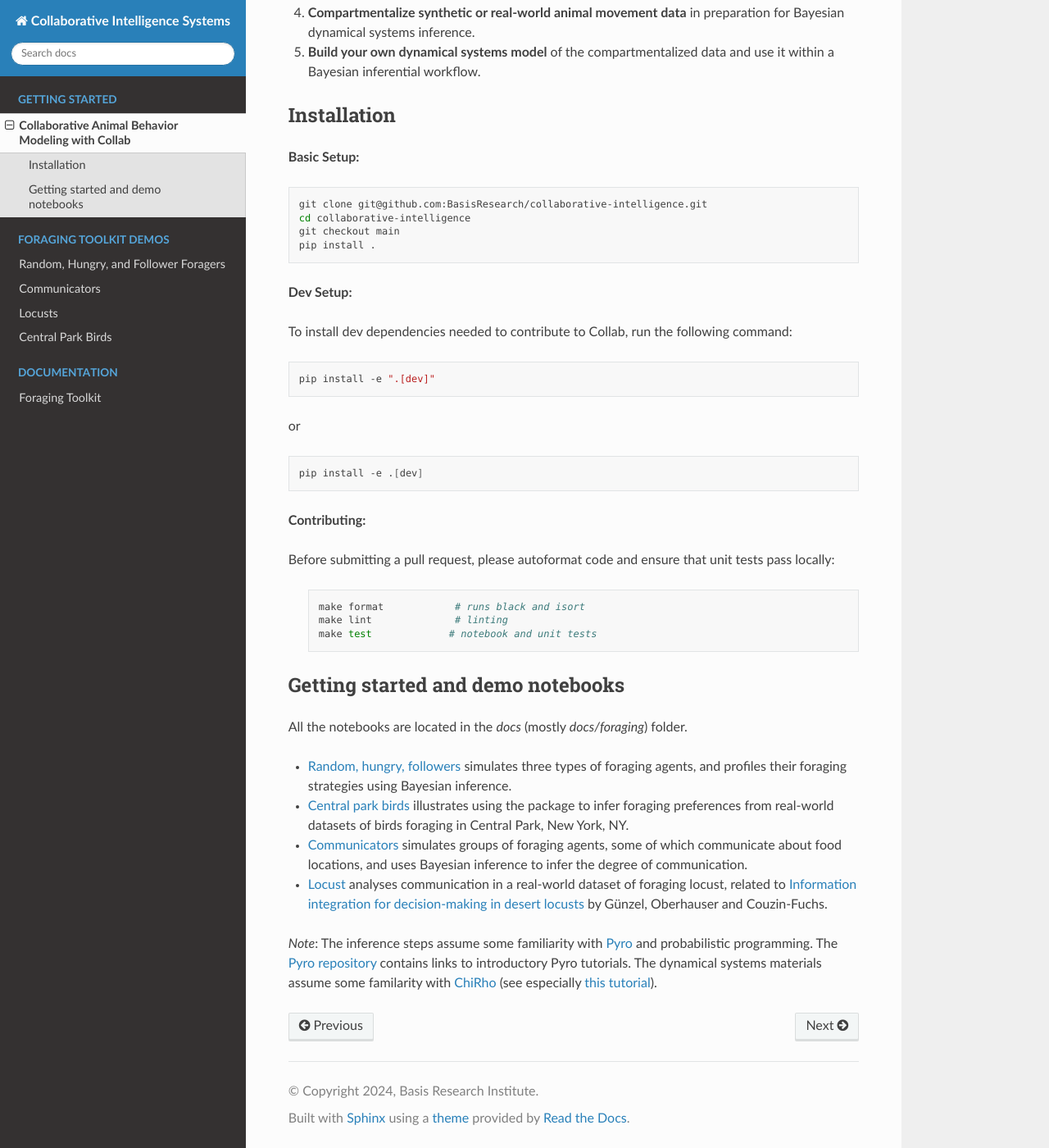
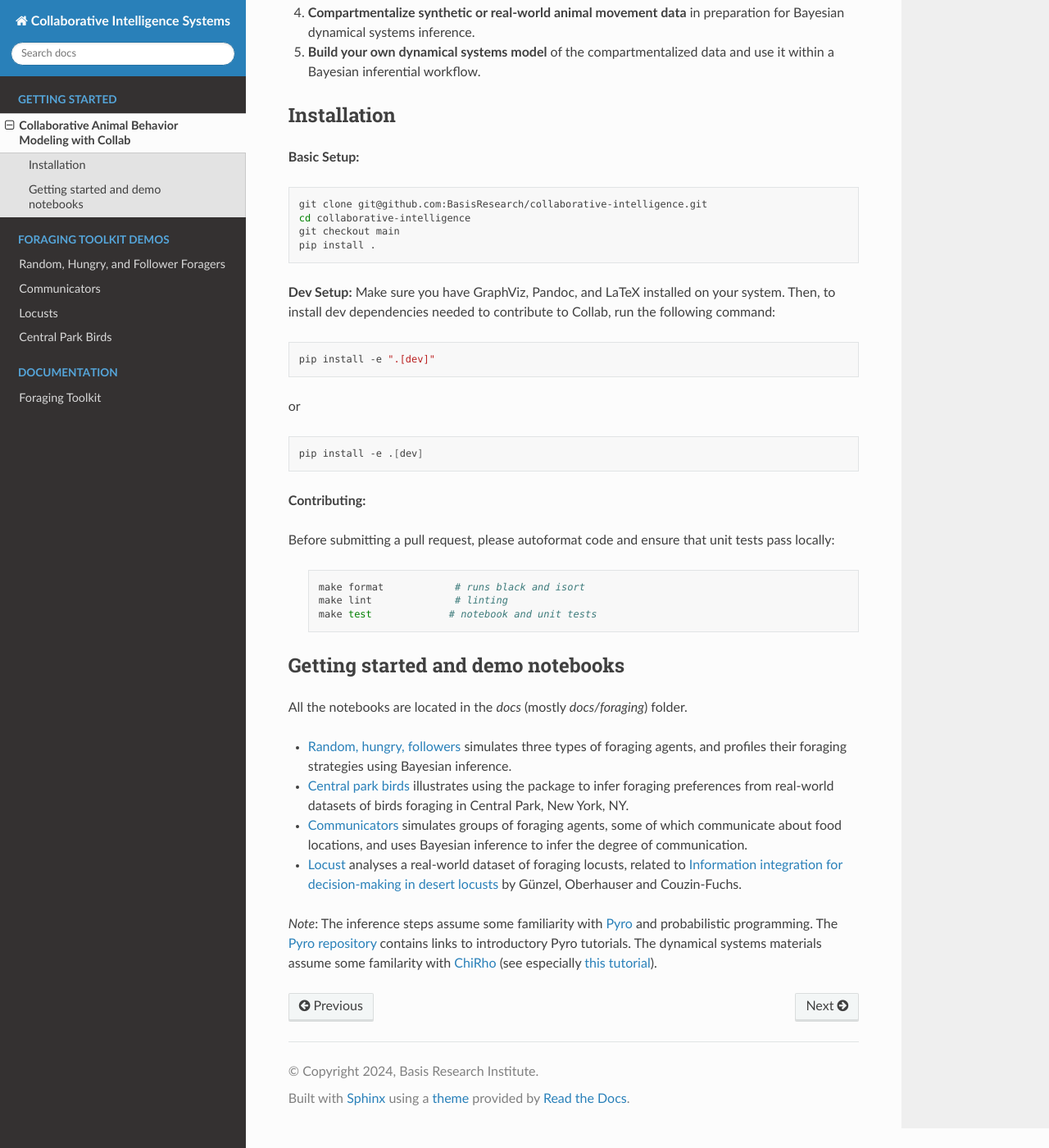
Before and after one commit to BasisResearch/collab-creatures, a Sphinx documentation site: the page built from docs/getting_started.rst, in a window 1280 px wide and 1400 px high, scrolled down 1184 px. Shown: the whole window at 82% size. Built offline with Sphinx 7.4.7 and the Read the Docs theme 3.1.0, drawn with Linux system fonts in a browser that asks for light colours; formulas are drawn with MathJax 3; pages that are not in the unit, such as notebooks, are missing from menus.

Commit message:
update setup and readme

```diff
--- a/README.rst
+++ b/README.rst
@@ -56,8 +56,7 @@
 
 
 **Dev Setup:**
-
-To install dev dependencies needed to contribute to Collab, run the following command:
+Make sure you have GraphViz, Pandoc, and LaTeX installed on your system. Then, to install dev dependencies needed to contribute to Collab, run the following command:
 
 .. code-block:: sh
 
@@ -93,7 +92,7 @@
 
 - `Communicators <https://basisresearch.github.io/collab-creatures/foraging/communicators/index.html>`_ simulates groups of foraging agents, some of which communicate about food locations, and uses Bayesian inference to infer the degree of communication.
 
-- `Locust <https://basisresearch.github.io/collab-creatures/foraging/locust/index.html>`_ analyses communication in a real-world dataset of foraging locust, related to `Information integration for decision-making in desert locusts <https://doi.org/10.1016/j.isci.2023.106388>`_ by  Günzel, Oberhauser and Couzin-Fuchs.
+- `Locust <https://basisresearch.github.io/collab-creatures/foraging/locust/index.html>`_ analyses a real-world dataset of foraging locusts, related to `Information integration for decision-making in desert locusts <https://doi.org/10.1016/j.isci.2023.106388>`_ by  Günzel, Oberhauser and Couzin-Fuchs.
 
 
 *Note*: The inference steps assume some familiarity with `Pyro <https://github.com/pyro-ppl/pyro>`_ and
--- a/setup.py
+++ b/setup.py
@@ -22,7 +22,8 @@
             "sphinxcontrib-jquery",
             "sphinx_rtd_theme==1.3.0",
             "nbsphinx",
-            "myst_parser"
+            "myst_parser",
+            "pandoc",
         ]
 
 setup(
```
Also changed, not shown: docs/foraging/locust/index.rst (+0 -9 lines).
